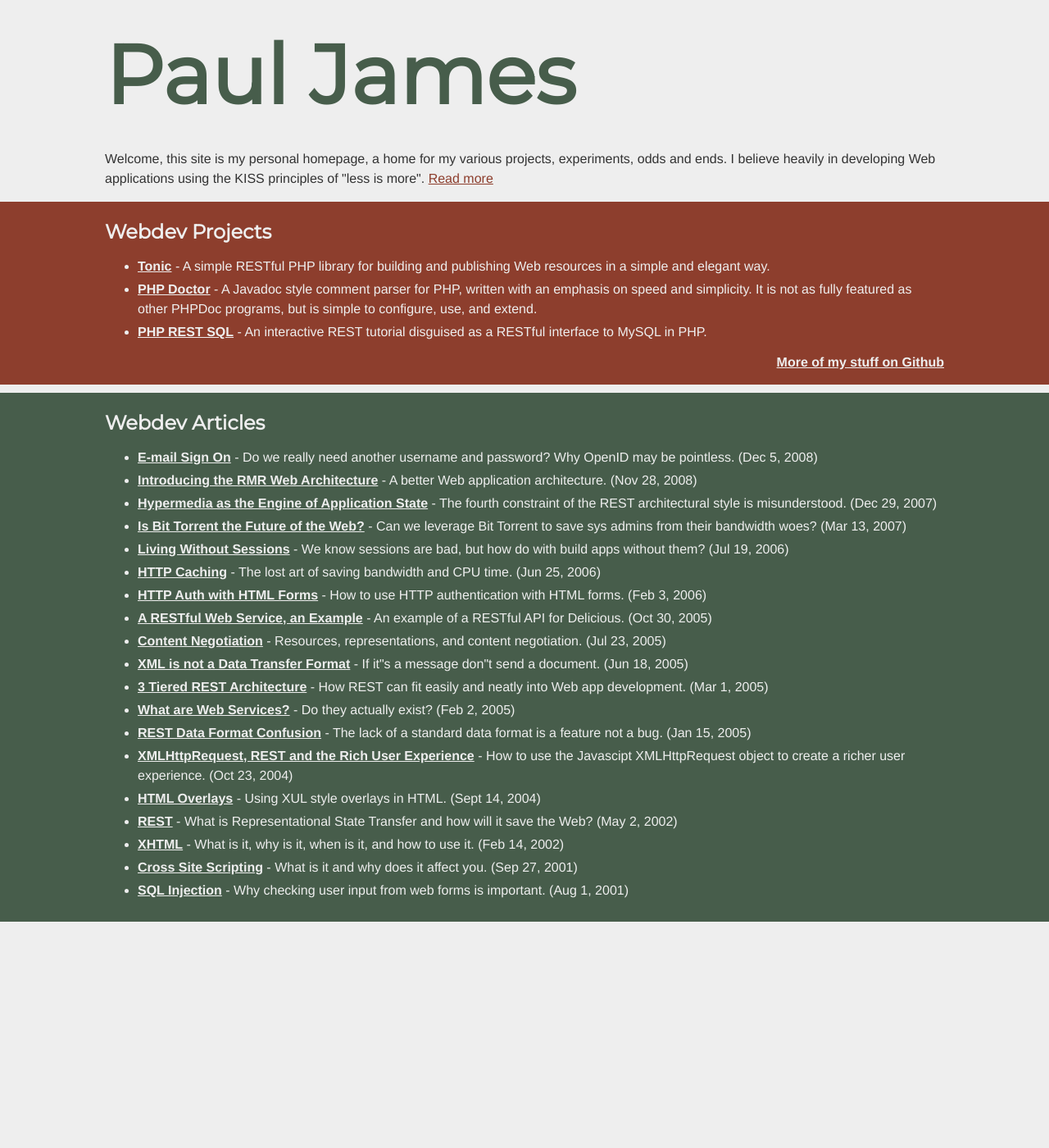
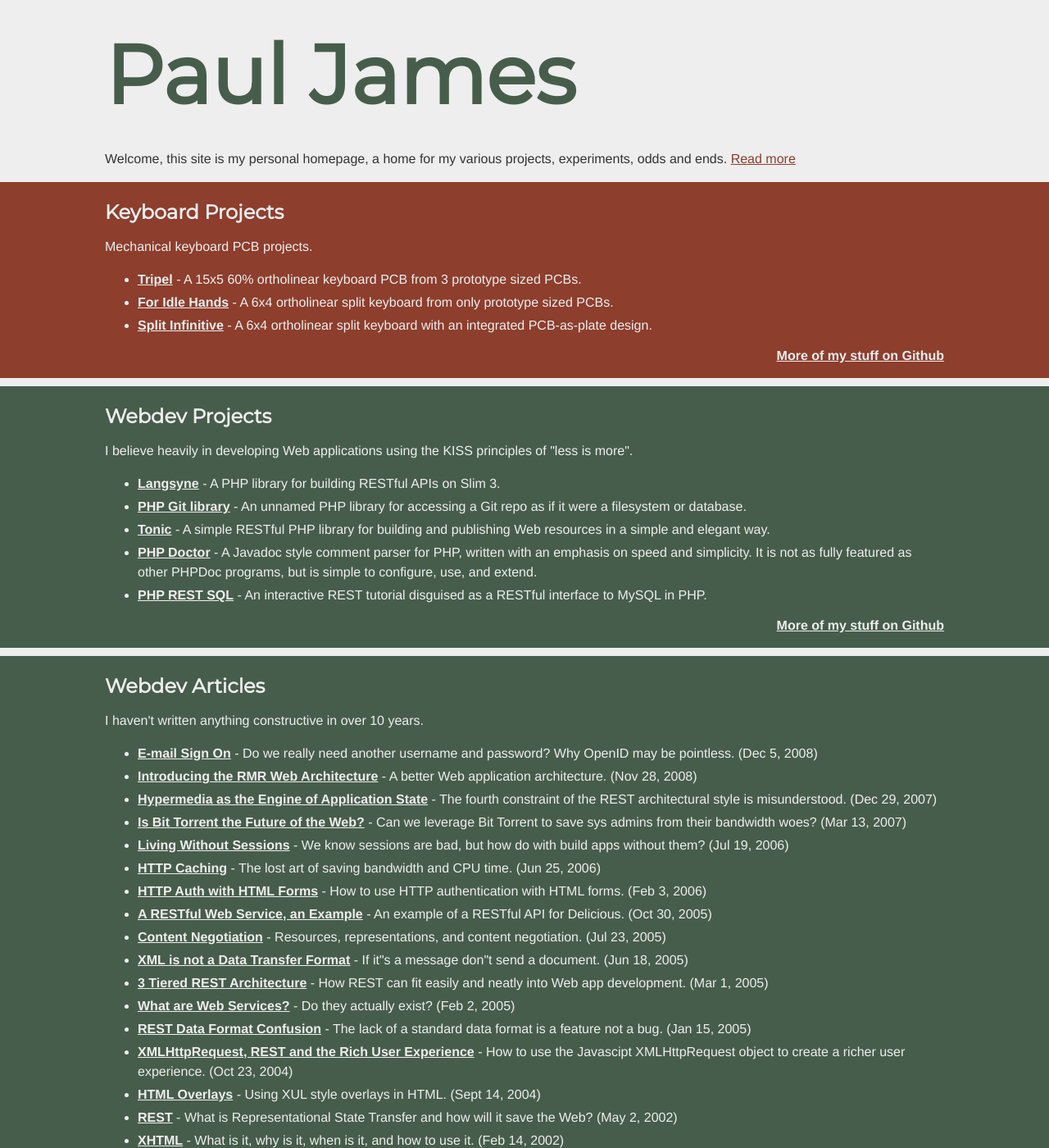
Before and after one commit to peej/peej.github.io, a Jekyll site: the page built from index.html, in a window 1280 px wide and 1400 px high. Shown: the whole window at 82% size. Built offline with Jekyll 4.4.1, drawn with Linux system fonts in a browser that asks for light colours.

Commit message:
Update homepage content

```diff
--- a/index.html
+++ b/index.html
@@ -5,20 +5,35 @@ title: Paul James
 
 <h1>Paul James</h1>
 
-<p>Welcome, this site is my personal homepage, a home for my various projects, experiments, odds and ends. I believe heavily in developing Web applications using the KISS principles of "less is more". <a href="/about.html" rel="me" class="more">Read more</a></p>
+<p>Welcome, this site is my personal homepage, a home for my various projects, experiments, odds and ends. <a href="/about.html" rel="me" class="more">Read more</a></p>
+
+<div class="section">
+    <h2>Keyboard Projects</h2>
+    <p>Mechanical keyboard PCB projects.</p>
+    <ul>
+        <li><a href="https://github.com/peej/tripel-keyboard">Tripel</a> - A 15x5 60% ortholinear keyboard PCB from 3 prototype sized PCBs.</li>
+        <li><a href="https://github.com/peej/for-idle-hands-keyboard">For Idle Hands</a> - A 6x4 ortholinear split keyboard from only prototype sized PCBs.</li>
+        <li><a href="https://github.com/peej/for-split-keyboard">Split Infinitive</a> - A 6x4 ortholinear split keyboard with an integrated PCB-as-plate design.</li>
+    </ul>
+    <a href="https://github.com/peej">More of my stuff on Github</a>
+</div>
 
 <div class="section">
     <h2>Webdev Projects</h2>
+    <p>I believe heavily in developing Web applications using the KISS principles of "less is more".</p>
     <ul>
+        <li><a href="https://github.com/peej/langsyne">Langsyne</a> - A PHP library for building RESTful APIs on Slim 3.</li>
+        <li><a href="https://github.com/peej/git">PHP Git library</a> - An unnamed PHP library for accessing a Git repo as if it were a filesystem or database.</li>
         <li><a href="http://peej.github.com/tonic">Tonic</a> - A simple RESTful PHP library for building and publishing Web resources in a simple and elegant way.</li>
         <li><a href="http://peej.github.com/phpdoctor">PHP Doctor</a> - A Javadoc style comment parser for PHP, written with an emphasis on speed and simplicity. It is not as fully featured as other PHPDoc programs, but is simple to configure, use, and extend.</li>
         <li><a href="http://peej.github.com/phprestsql">PHP REST SQL</a> - An interactive REST tutorial disguised as a RESTful interface to MySQL in PHP.</li>
     </ul>
-    <a href="http://github.com/peej">More of my stuff on Github</a>
+    <a href="https://github.com/peej">More of my stuff on Github</a>
 </div>
 
 <div class="section">
     <h2>Webdev Articles</h2>
+    <p>I haven't written anything constructive in over 10 years.</p>
     <ul>
         <li><a href="articles/email-sign-on.html">E-mail Sign On</a> - Do we really need another username and password? Why OpenID may be pointless. (Dec 5, 2008)</li>
         <li><a href="articles/rmr-architecture.html">Introducing the RMR Web Architecture</a> - A better Web application architecture. (Nov 28, 2008)</li>
```
